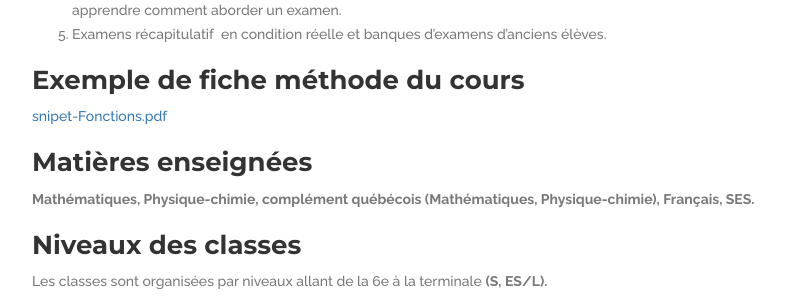
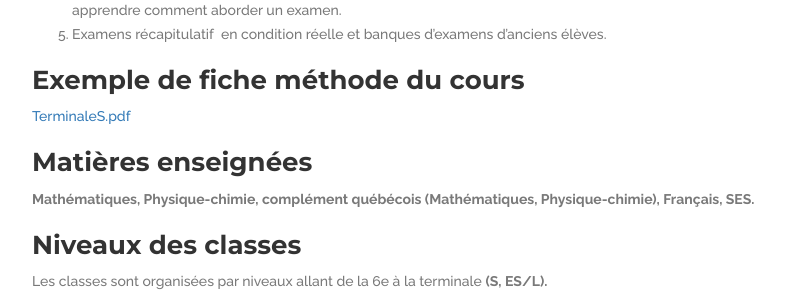
Before and after one commit to bkingg/les-clefs-pour-reussir, a Jekyll site: the page built from _programmes/test 2.md, in a window 1280 px wide and 900 px high, scrolled down 1190 px. Shown: the part 152-449 px from the top of the window, without its empty margins (233-1035 px from the left). Built offline with Jekyll 4.4.1, drawn with Linux system fonts in a browser that asks for light colours.

Commit message:
Update from Forestry.io - test 2.md

```diff
--- a/_programmes/test 2.md
+++ b/_programmes/test 2.md
@@ -19,7 +19,7 @@ Les cours enseignés sont organisés par élèves de même niveaux afin de facil
 
 ### Exemple de fiche méthode du cours
 
-[snipet-Fonctions.pdf](/uploads/snipet-Fonctions.pdf "snipet-Fonctions.pdf")
+[TerminaleS.pdf](/uploads/TerminaleS.pdf "TerminaleS.pdf")
 
 ### Matières enseignées
 
```
